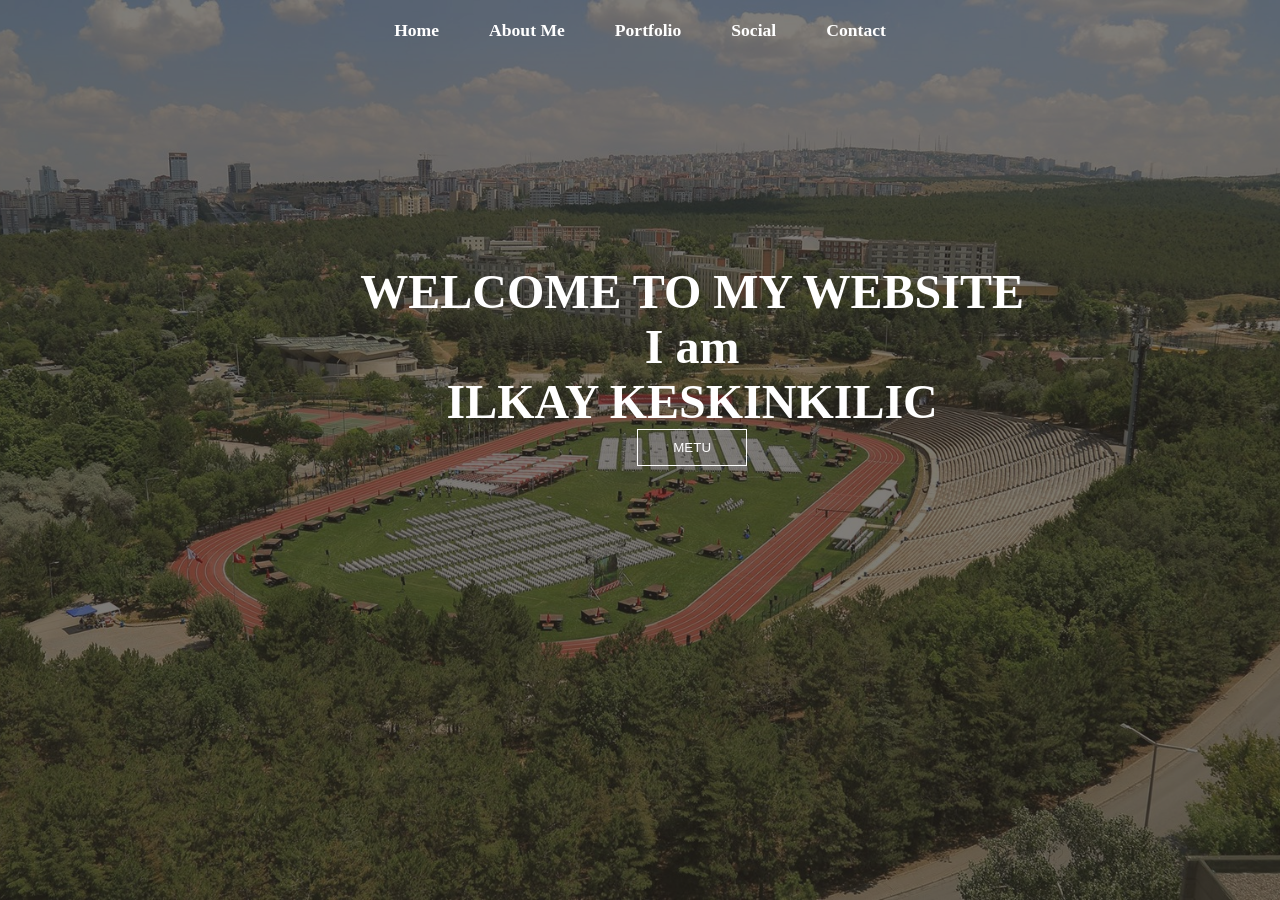
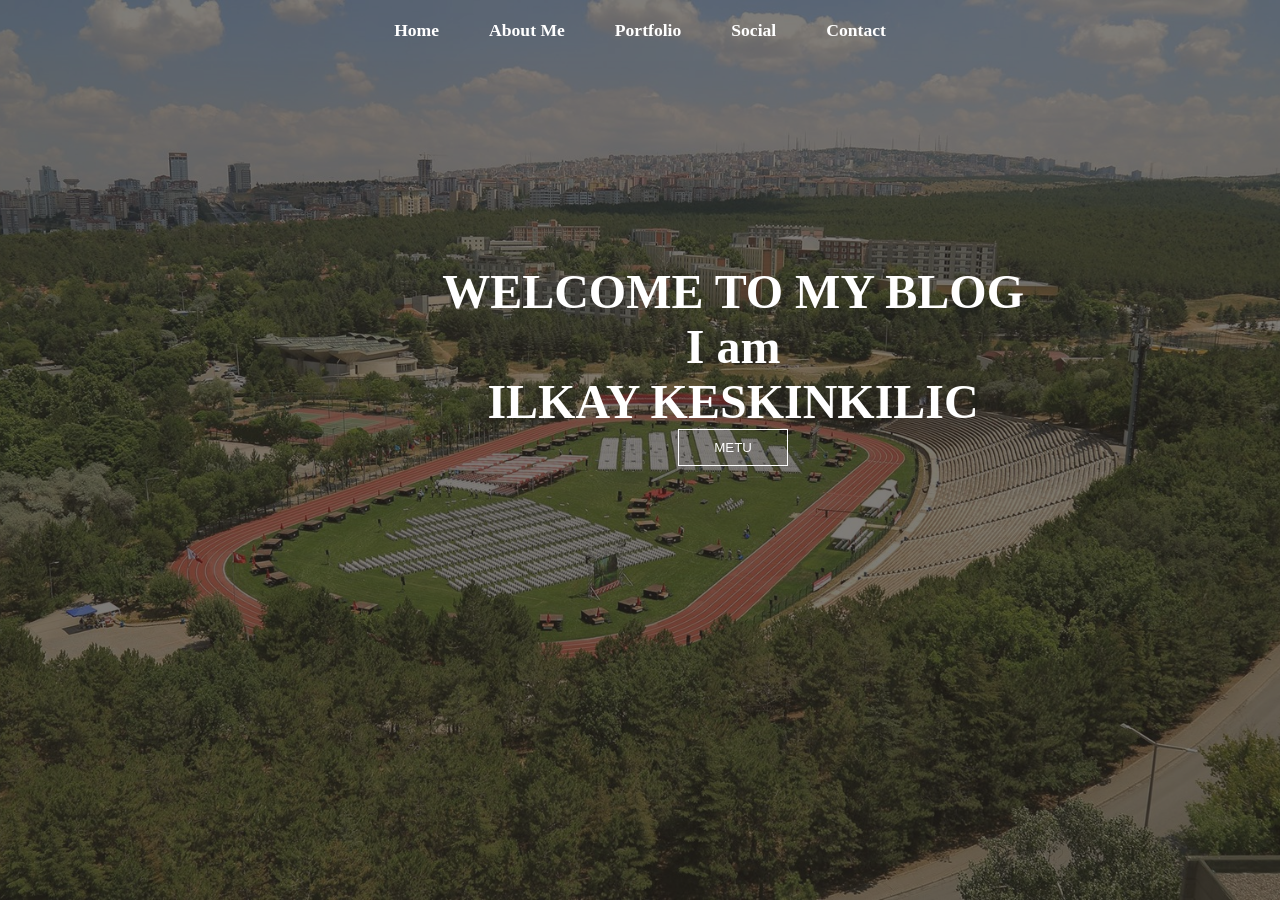
Before and after one commit to ilkaykeskinklc/My-Blog, a plain HTML site: page index.html in a window 1280 px wide. Shown: the top 900 px of the page. Drawn offline with Linux system fonts and the light colour scheme.

Commit message:
Update index.html
Bazı düzeltmeler yapıldı.

```diff
--- a/index.html
+++ b/index.html
@@ -21,7 +21,7 @@
 
     <section id="home">
         <div class="substance">
-            <h1 class="topics">WELCOME TO MY WEBSITE</h1>
+            <h1 class="topics">WELCOME TO MY BLOG</h1>
             <h1 class="topics">I am <br> ILKAY KESKINKILIC</h1>
             <button class="mt">METU</button>
         </div>
```
